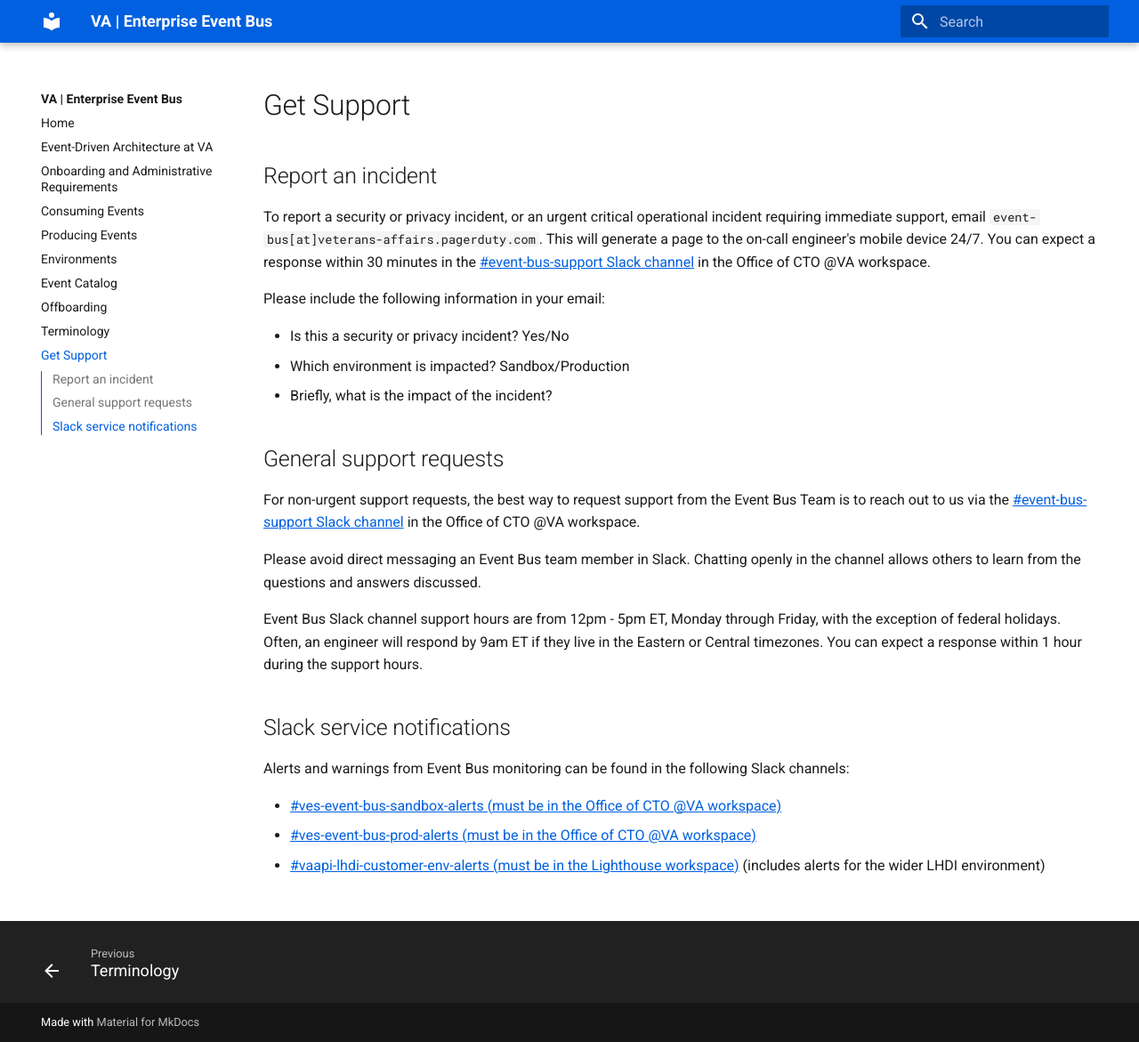
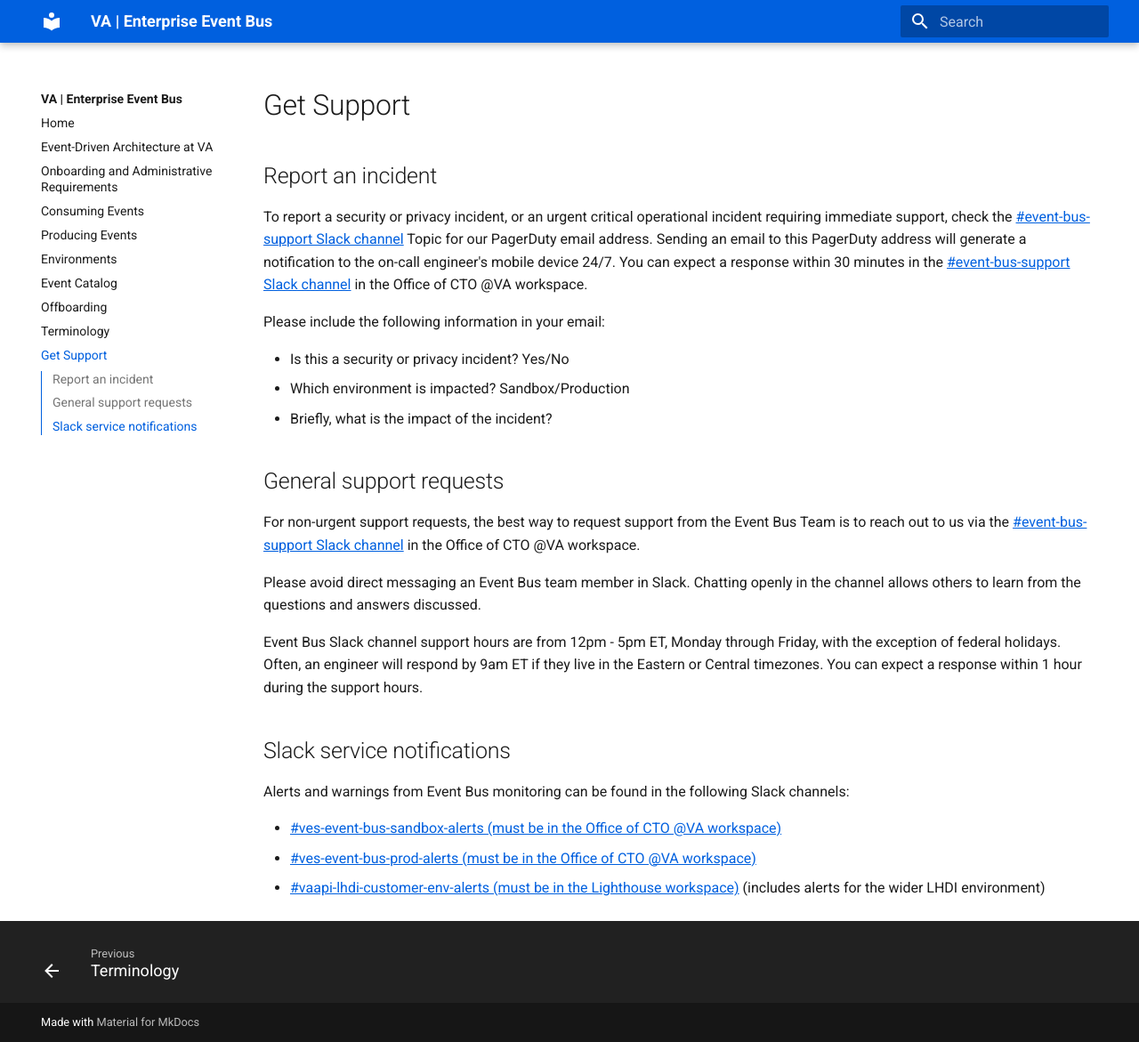
Before and after one commit to department-of-veterans-affairs/ves-event-bus-developer-portal, an MkDocs documentation site: the page built from docs/get-support.md, in a window 1280 px wide and 1171 px high. Shown: the whole window at 89% size. Built offline with MkDocs 1.6.1 and Material for MkDocs 9.7.7, drawn with Linux system fonts in a browser that asks for light colours.

Commit message:
remove email

```diff
--- a/docs/get-support.md
+++ b/docs/get-support.md
@@ -6,7 +6,7 @@
 
 ## Report an incident
 
-To report a security or privacy incident, or an urgent critical operational incident requiring immediate support, email `event-bus[at]veterans-affairs.pagerduty.com`. This will generate a page to the on-call engineer's mobile device 24/7. You can expect a response within 30 minutes in the [#event-bus-support Slack channel][slack-#event-bus-support] in the Office of CTO @VA workspace.
+To report a security or privacy incident, or an urgent critical operational incident requiring immediate support, check the [#event-bus-support Slack channel][slack-#event-bus-support] Topic for our PagerDuty email address. Sending an email to this PagerDuty address will generate a notification to the on-call engineer's mobile device 24/7. You can expect a response within 30 minutes in the [#event-bus-support Slack channel][slack-#event-bus-support] in the Office of CTO @VA workspace.
 
 Please include the following information in your email:
 
```
